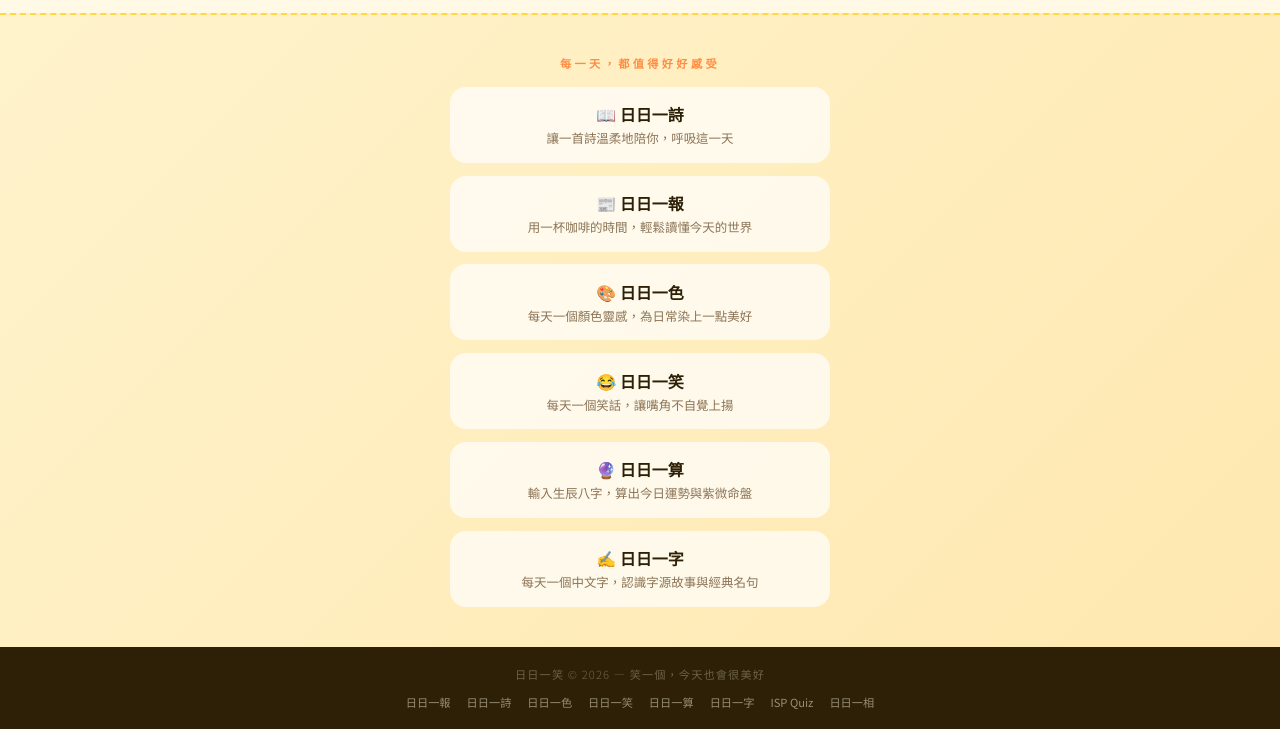
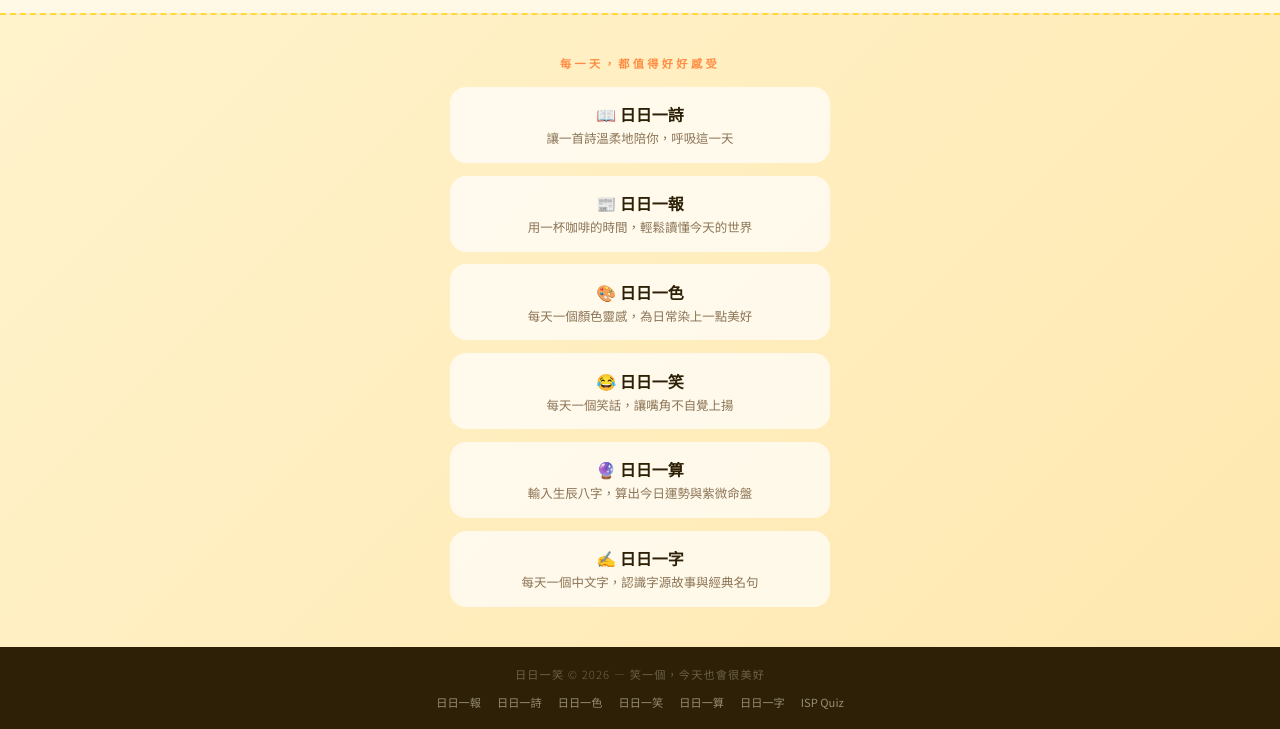
Before and after one commit to purpledreamb-oss/dailyjoke, a plain HTML site: page index.html in a window 1280 px wide. Shown: the part 1268-1997 px from the top of the page. Drawn offline with Linux system fonts and the light colour scheme.

Commit message:
移除 footer 中日日一相連結
Co-Authored-By: Claude Opus 4.6 <noreply@anthropic.com>

```diff
--- a/index.html
+++ b/index.html
@@ -345,7 +345,7 @@
       <a href="https://dailyfortune.getlessen.com/" style="color:rgba(255,249,230,0.5);text-decoration:none;font-size:0.7rem;">日日一算</a>
       <a href="https://dailyword.getlessen.com/" style="color:rgba(255,249,230,0.5);text-decoration:none;font-size:0.7rem;">日日一字</a>
       <a href="https://ispquiz.getlessen.com/" style="color:rgba(255,249,230,0.5);text-decoration:none;font-size:0.7rem;">ISP Quiz</a>
-      <a href="https://dailyisp.getlessen.com/" style="color:rgba(255,249,230,0.5);text-decoration:none;font-size:0.7rem;">日日一相</a>
+
     </div>
   </footer>
 
```
